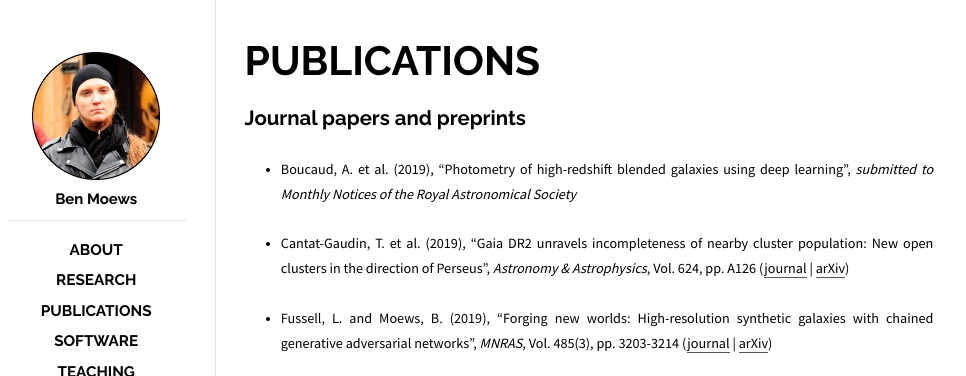
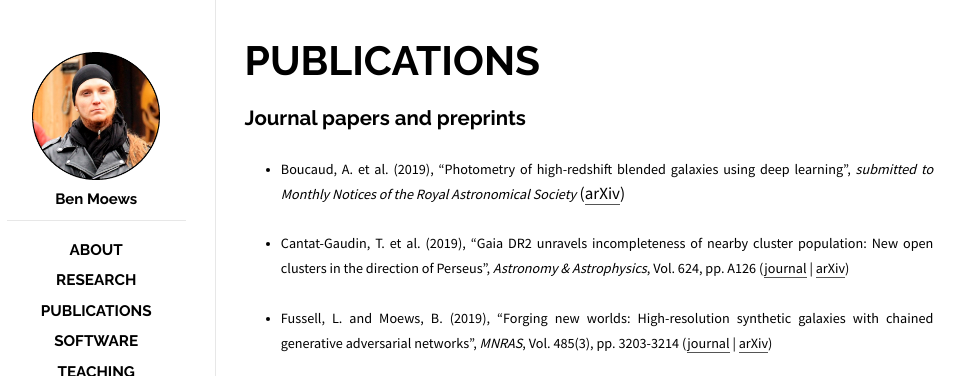
Before and after one commit to moews/moews.github.io, a Jekyll site: the page built from _posts/2017-03-25-publications.md, in a window 1280 px wide. Shown: the top 376 px of the page, without its empty margins (143-1109 px from the left). Built offline with Jekyll 4.4.1, drawn with Linux system fonts in a browser that asks for light colours.

Commit message:
Update 2017-03-25-publications.md

```diff
--- a/_posts/2017-03-25-publications.md
+++ b/_posts/2017-03-25-publications.md
@@ -12,7 +12,7 @@ categories: posts
 
 <!--* <small>Moews, B. and Zuntz, J., (2019), "Gaussbock: Fast parallel-iterative cosmological parameter estimation with Bayesian nonparametrics", _submitted to The Astrophysical Journal_</small>-->
 
-* <small>Boucaud, A. et al. (2019), "Photometry of high-redshift blended galaxies using deep learning", _submitted to Monthly Notices of the Royal Astronomical Society_</small>
+* <small>Boucaud, A. et al. (2019), "Photometry of high-redshift blended galaxies using deep learning", _submitted to Monthly Notices of the Royal Astronomical Society_</small>  ([arXiv](https://arxiv.org/abs/1905.01324))
 
 * <small>Cantat-Gaudin, T. et al. (2019), "Gaia DR2 unravels incompleteness of nearby cluster population: New open clusters in the direction of Perseus", _Astronomy & Astrophysics_, Vol. 624, pp. A126 ([journal](https://doi.org/10.1051/0004-6361/201834453) | [arXiv](https://arxiv.org/abs/1810.05494))</small>
 
```
